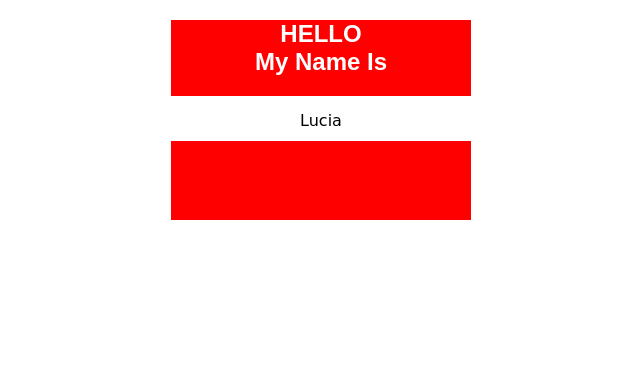
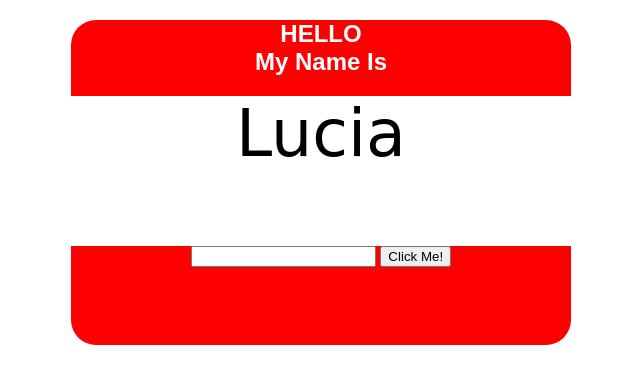
Before and after one commit to brammerl/LAB-02a-name-tag, a plain HTML site: page index.html in a window 1280 px wide. Shown: the whole page, without its empty margins (319-959 px from the left). Drawn offline with Linux system fonts and the light colour scheme.

Commit message:
ughhghgh

```diff
--- /dev/null
+++ b/app.js
@@ -0,0 +1,8 @@
+const myButton = document.getElementById('button');
+const nameAreaText = document.getElementById('name-area');
+const inputCurrent = document.getElementById('nameEntry');
+
+myButton.addEventListener('click', function() {
+    const currentState = inputCurrent.value;
+    nameAreaText.textContent = currentState;
+});
--- a/index.html
+++ b/index.html
@@ -1,25 +1,29 @@
 <!DOCTYPE html>
-<html lang="en">
+<html id="" lang="en">
 <head>
     <meta charset="UTF-8">
-    <meta name="viewport" content="width=
-    `, initial-scale=1.0">
+    <meta name="viewport" content="width=device-width, initial-scale=1.0">
     <title>Document</title>
     <link rel="stylesheet" href= "main.css">
 </head>
 
 <body class="name-tag">
+    <script type="module" src="app.js"></script>
     <section>
      <header>
         <h1>
-             <div class="greeting"> HELLO</div>
+             <div id="greeting"> HELLO</div>
                 My Name Is
         </h1>
         </header>
 
-        <div class="name-area">
+        <div id="name-area">
             Lucia
         </div>
+        <footer>
+            <input type="text" id="nameEntry">
+            <button id="button" type="button">Click Me!</button>
+        </footer>
     </section>
 </body>
 </html>
--- a/main.css
+++ b/main.css
@@ -6,22 +6,23 @@ html {
     box-sizing: border-box;
 }
 
-.name-tag {
-    height: 200px;
-    width: 300px;
+.name-tag{
+    height: 325px;
+    width: 500px;
     background-color: red;
     color: white;
     text-align: center;
     margin: auto;
     font-family: Arial;
-
+    border-radius: 25px;
 }
 
-.name-area {
-    height: 45px;
+#name-area {
+    height: 150px;
+    width: 500px;
     background-color: white;
     color: black;
     margin: auto;
-    padding: 15px;
     font-family: cursive;
+    font-size:65px;
 }
```
